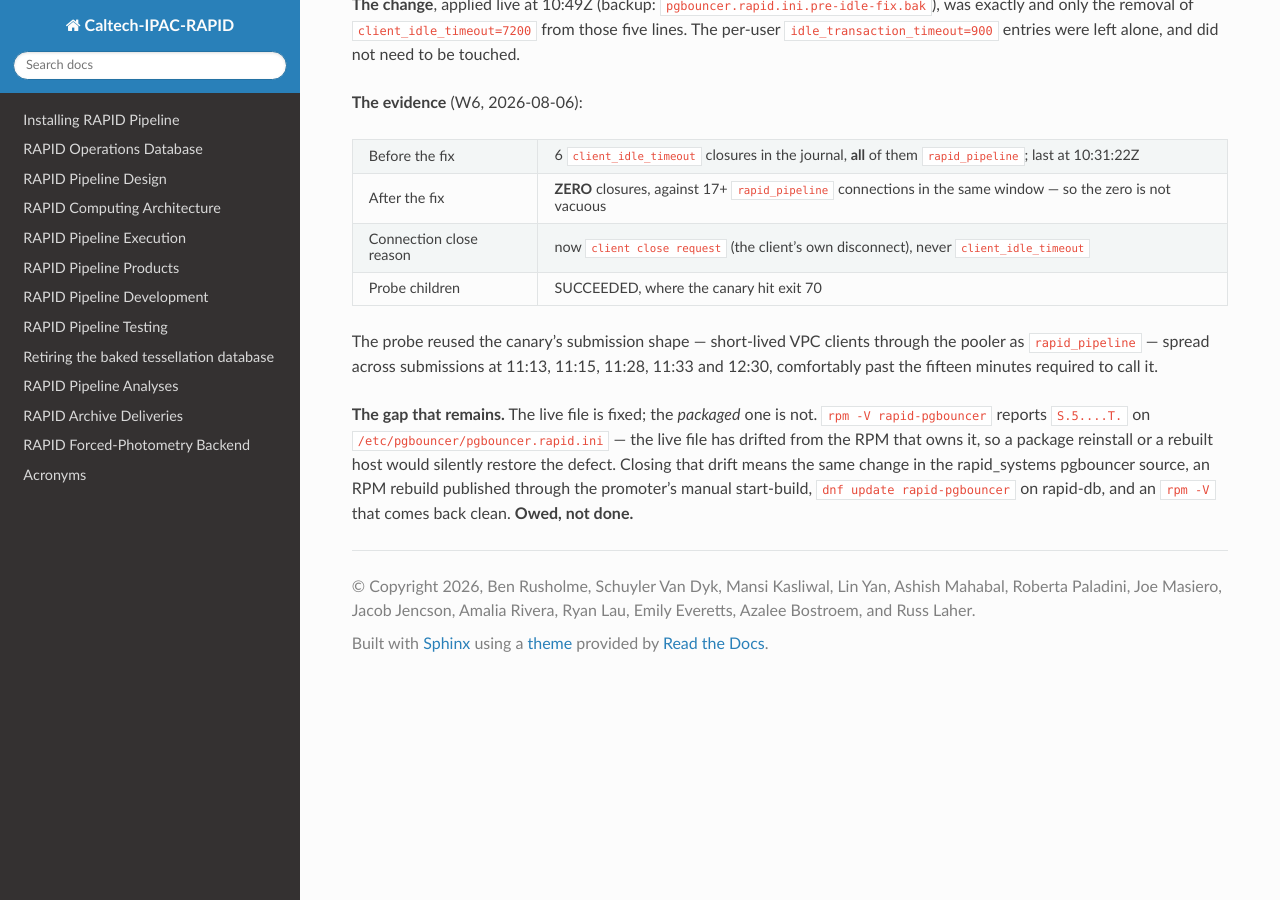
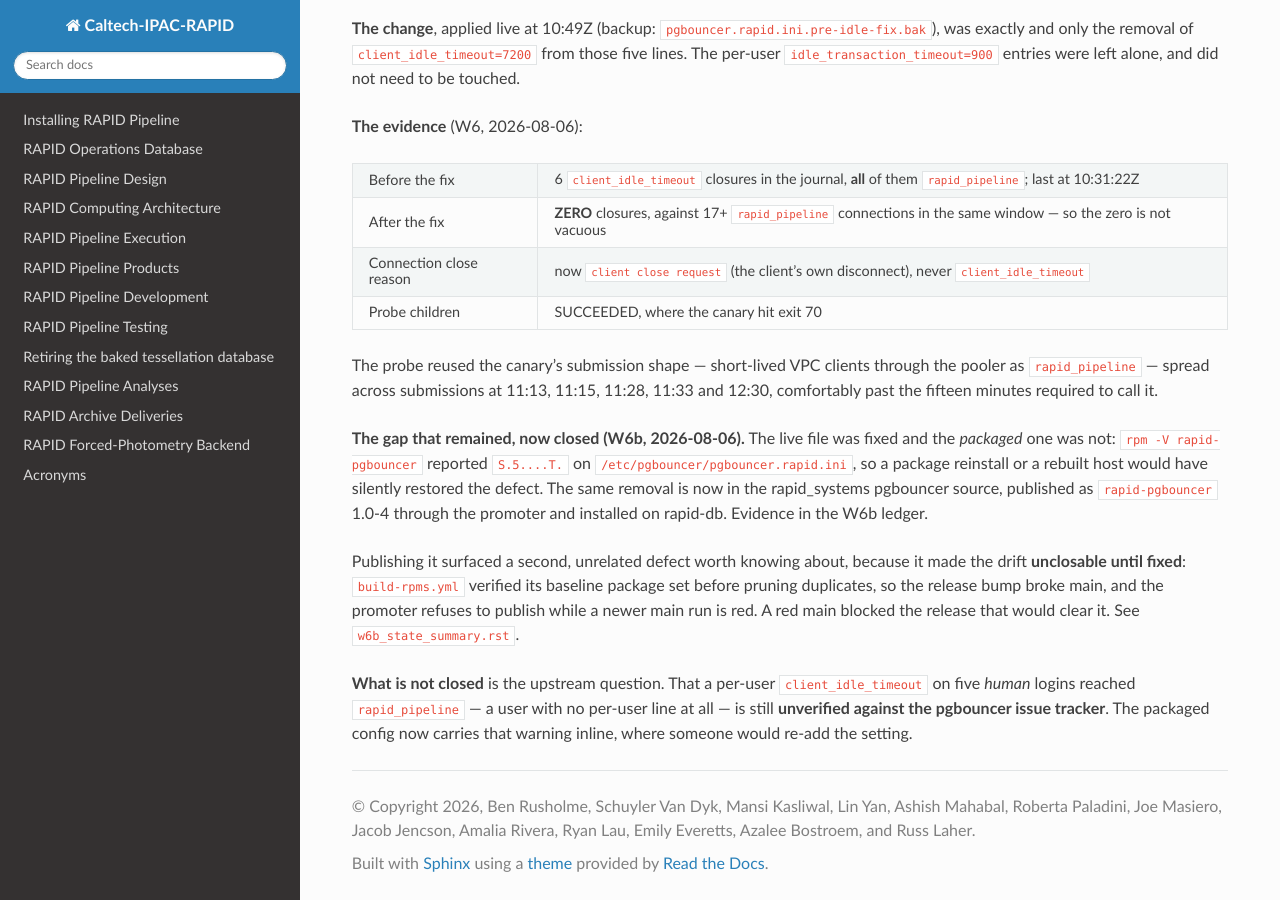
Before and after one commit to Caltech-IPAC/rapid, a Sphinx documentation site: the page built from docs/source/dev/pooler_client_idle_timeout.rst, in a window 1280 px wide and 900 px high, scrolled down 2462 px. Built offline with Sphinx 7.4.7 and the Read the Docs theme 3.1.0, drawn with Linux system fonts in a browser that asks for light colours; some of the changed text lies outside the part shown.

Commit message:
docs: W6b state, and the two staging gaps the in-image suites found
A current-state inventory for W8 to start from — what is true of the live
system after W6's three tails, observed rather than inferred, with the
not-done items naming what blocks them.

The headline facts: migrations 000-016 applied; tessellation holds
6,291,458 rows at version nside512-v2, digest verified by dumping the
stored rows back out and re-digesting them through the builder's own
serializer; the pooler's client_idle_timeout defect closed at both ends,
live and packaged. The point predicate against the live table returns
rtid 5321355 for (11.1, -43.8) — the 2024 note's hand-worked value — so
the loaded rows are semantically right, not merely digest-identical.

The reconciler is still not a running service, and this records exactly
why rather than leaving it as "disabled". rapid_orchestrator now EXISTS,
which it did not before, but is NOLOGIN. Flipping it needs its password
from Secrets Manager, and the account's identity split means no single
host can do it: the migration runner (admin credential) trusts rapid-db
alone, the orchestrator role (its own secret) trusts rapid-admin alone.
Both verified live, both directions. One IAM grant closes it; that is a
change to a live IAM stack and is left proposed.

run-w3-on-rapid-admin.sh staged pipeline/runtime but not the cdf/
configuration files W4B's science-config suite reads. Those tests assert
THE SHIPPED FILES load — deliberately, since the claim is that the
release's own configuration parses and that the extracted TOML still
round-trips against the master .ini. They arrived after the runner did, so
five tests errored in-image with "the release's science configuration is
missing at /w3/cdf/science/pipeline.toml": an error correctly naming a
staging gap that reads as a wrong image. Both files named explicitly
rather than staging cdf/ whole, which also holds a FITS file this suite
never reads.

With that, all three in-image suites are green against the digest-pinned
image: W1-TESTS-OK (units + live round-trip), W3-TESTS-OK (61+82+6+293+10),
W7-UNITS-OK (16, with two declared skips that say so rather than passing
quietly).

Co-Authored-By: Claude Opus 5 <noreply@anthropic.com>
Claude-Session: https://claude.ai/code/session_01N7uWEKwvUZeMtBYTAVBUiL

```diff
--- a/docs/source/dev/pooler_client_idle_timeout.rst
+++ b/docs/source/dev/pooler_client_idle_timeout.rst
@@ -1,10 +1,11 @@
 pgbouncer closes RAPID payload connections at age=0s
 ====================================================
 
-**Status: RESOLVED on the live host 2026-08-06, verified by W6. NOT yet
-synced to the packaged config — see "The fix, and what is still owed".
-Found live by the W5 canary. Not a payload defect — a pooler configuration
-defect.**
+**Status: RESOLVED on the live host 2026-08-06 (W6) and SYNCED to the
+packaged config the same day (W6b, rapid-pgbouncer 1.0-4) — the drift is
+closed at both ends. Found live by the W5 canary. Not a payload defect —
+a pooler configuration defect. The upstream question below remains
+UNVERIFIED against the pgbouncer issue tracker.**
 
 What happens
 ------------
@@ -156,11 +157,23 @@ through the pooler as ``rapid_pipeline`` — spread across submissions at
 11:13, 11:15, 11:28, 11:33 and 12:30, comfortably past the fifteen minutes
 required to call it.
 
-**The gap that remains.** The live file is fixed; the *packaged* one is not.
-``rpm -V rapid-pgbouncer`` reports ``S.5....T.`` on
-``/etc/pgbouncer/pgbouncer.rapid.ini`` — the live file has drifted from the
-RPM that owns it, so a package reinstall or a rebuilt host would silently
-restore the defect. Closing that drift means the same change in the
-rapid_systems pgbouncer source, an RPM rebuild published through the
-promoter's manual start-build, ``dnf update rapid-pgbouncer`` on rapid-db,
-and an ``rpm -V`` that comes back clean. **Owed, not done.**
+**The gap that remained, now closed (W6b, 2026-08-06).** The live file was
+fixed and the *packaged* one was not: ``rpm -V rapid-pgbouncer`` reported
+``S.5....T.`` on ``/etc/pgbouncer/pgbouncer.rapid.ini``, so a package
+reinstall or a rebuilt host would have silently restored the defect. The
+same removal is now in the rapid_systems pgbouncer source, published as
+``rapid-pgbouncer`` 1.0-4 through the promoter and installed on rapid-db.
+Evidence in the W6b ledger.
+
+Publishing it surfaced a second, unrelated defect worth knowing about,
+because it made the drift **unclosable until fixed**: ``build-rpms.yml``
+verified its baseline package set before pruning duplicates, so the
+release bump broke main, and the promoter refuses to publish while a
+newer main run is red. A red main blocked the release that would clear
+it. See ``w6b_state_summary.rst``.
+
+**What is not closed** is the upstream question. That a per-user
+``client_idle_timeout`` on five *human* logins reached ``rapid_pipeline``
+— a user with no per-user line at all — is still **unverified against the
+pgbouncer issue tracker**. The packaged config now carries that warning
+inline, where someone would re-add the setting.
```
Also changed, not shown: docs/source/dev/w6_completion_evidence.rst (+8 -1 lines), docs/source/dev/w6b_state_summary.rst (added, +145 -0 lines), 1 other file.
